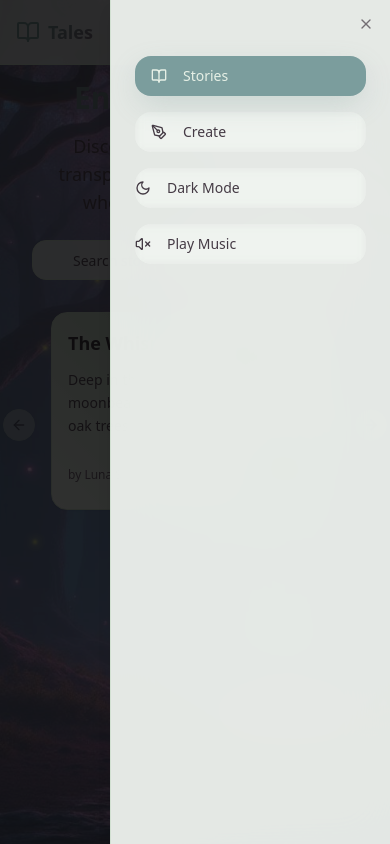
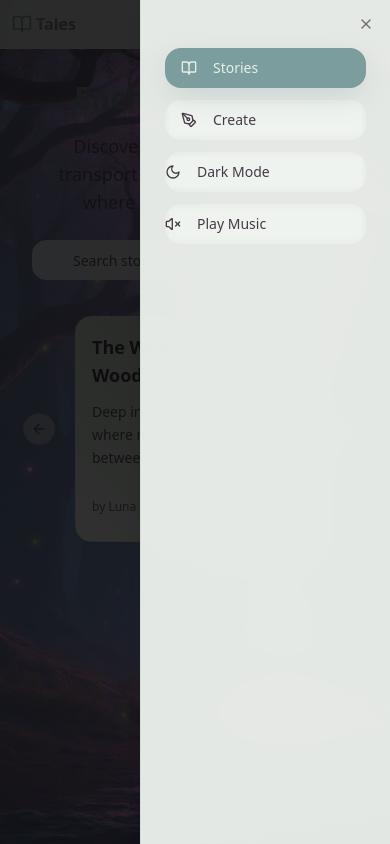
Before and after one commit to JamesLuiz/enchanted-typewriter-tales, a React (Vite) app: page / in a window 390 px wide. Both pictures are taken after a click on the button 354 px from the left and 32 px from the top of the page. Built offline with nearby package versions, Linux system fonts and the light colour scheme.

Commit message:
Fix: Improve mobile responsiveness
The navigation bar and story swiper components have been updated to be mobile responsive.

```diff
--- a/src/components/Navigation.tsx
+++ b/src/components/Navigation.tsx
@@ -61,18 +61,18 @@ export const Navigation = ({ isMusicPlaying, onToggleMusic }: NavigationProps) =
 
   return (
     <nav className="fixed top-0 left-0 right-0 z-50 bg-card/80 backdrop-blur-md border-b border-border">
-      <div className="container mx-auto px-4 sm:px-6 py-3 sm:py-4">
+      <div className="container mx-auto px-3 sm:px-6 py-2 sm:py-4">
         <div className="flex items-center justify-between">
-          <div className="flex items-center space-x-2">
-            <BookOpen className="h-6 w-6 sm:h-8 sm:w-8 text-primary" />
-            <h1 className="text-lg sm:text-2xl font-bold bg-gradient-mystical bg-clip-text text-transparent">
+          <div className="flex items-center space-x-1 sm:space-x-2">
+            <BookOpen className="h-5 w-5 sm:h-8 sm:w-8 text-primary" />
+            <h1 className="text-base sm:text-2xl font-bold bg-gradient-mystical bg-clip-text text-transparent">
               <span className="hidden sm:inline">Enchanted Tales</span>
               <span className="sm:hidden">Tales</span>
             </h1>
           </div>
 
           {/* Desktop Navigation */}
-          <div className="hidden md:flex items-center space-x-4">
+          <div className="hidden md:flex items-center space-x-2 lg:space-x-4">
             <NavigationItems />
           </div>
 
@@ -80,12 +80,12 @@ export const Navigation = ({ isMusicPlaying, onToggleMusic }: NavigationProps) =
           <div className="md:hidden">
             <Sheet open={isOpen} onOpenChange={setIsOpen}>
               <SheetTrigger asChild>
-                <Button variant="ghost" size="icon">
-                  <Menu className="h-5 w-5" />
+                <Button variant="ghost" size="sm" className="h-8 w-8 p-0">
+                  <Menu className="h-4 w-4" />
                 </Button>
               </SheetTrigger>
-              <SheetContent side="right" className="w-[280px] bg-card/95 backdrop-blur-xl">
-                <div className="flex flex-col space-y-4 mt-8">
+              <SheetContent side="right" className="w-[250px] sm:w-[280px] bg-card/95 backdrop-blur-xl">
+                <div className="flex flex-col space-y-3 mt-6">
                   <NavigationItems mobile={true} onItemClick={() => setIsOpen(false)} />
                 </div>
               </SheetContent>
--- a/src/pages/Stories.tsx
+++ b/src/pages/Stories.tsx
@@ -175,11 +175,12 @@ export const Stories = () => {
         </div>
 
         {/* Mobile Carousel View */}
-        <div className="md:hidden max-w-xs sm:max-w-sm mx-auto px-4">
-          <Carousel className="w-full">
-            <CarouselContent>
+        <div className="md:hidden">
+          <Carousel className="w-full max-w-[280px] sm:max-w-sm mx-auto px-2">
+            <CarouselContent className="ml-0">
               {filteredStories.map((story) => (
-                <CarouselItem key={story.id}>
+                <CarouselItem key={story.id} className="pl-2 basis-full">
+                  <div className="p-1">
                     <StoryCard
                       title={story.title}
                       preview={story.preview}
@@ -187,11 +188,12 @@ export const Stories = () => {
                       readTime={story.readTime}
                       onRead={() => handleReadStory(story)}
                     />
+                  </div>
                 </CarouselItem>
               ))}
             </CarouselContent>
-            <CarouselPrevious className="bg-card/80 backdrop-blur-md border-border" />
-            <CarouselNext className="bg-card/80 backdrop-blur-md border-border" />
+            <CarouselPrevious className="bg-card/90 backdrop-blur-md border-border h-8 w-8 -left-8 sm:-left-12" />
+            <CarouselNext className="bg-card/90 backdrop-blur-md border-border h-8 w-8 -right-8 sm:-right-12" />
           </Carousel>
         </div>
 
```
Lines whose indentation alone changed are shown as unchanged.
